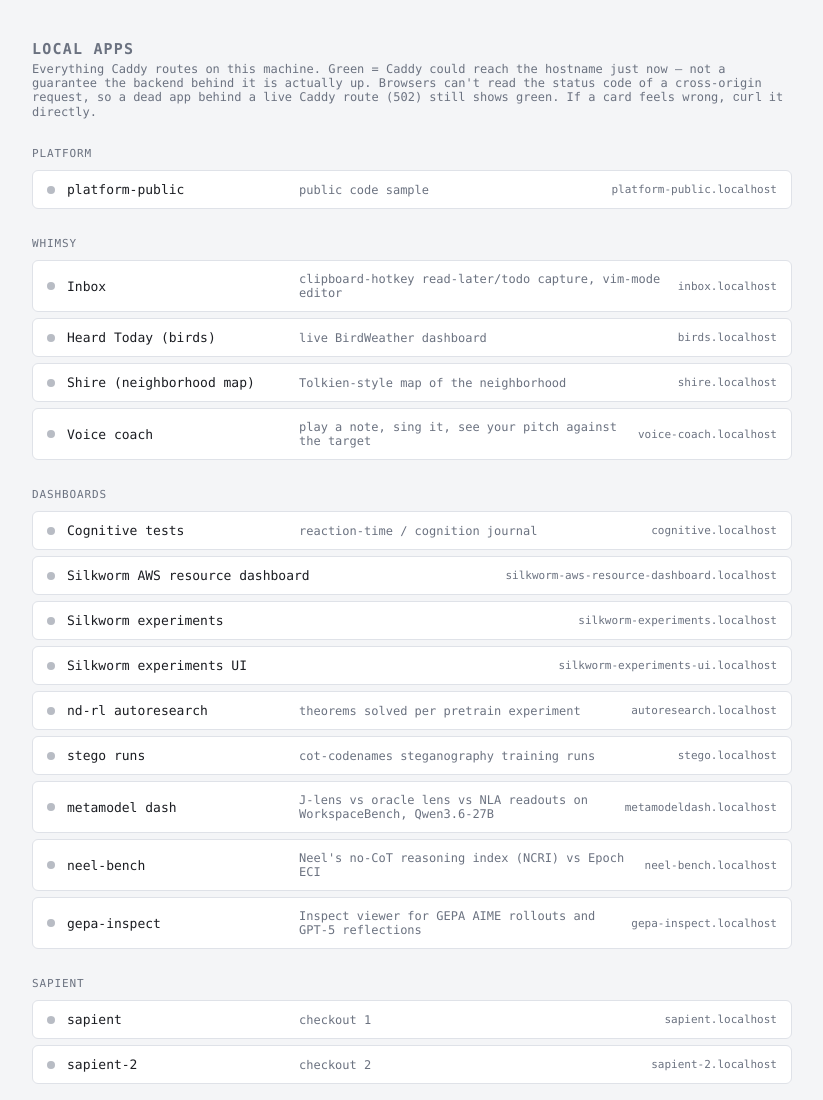
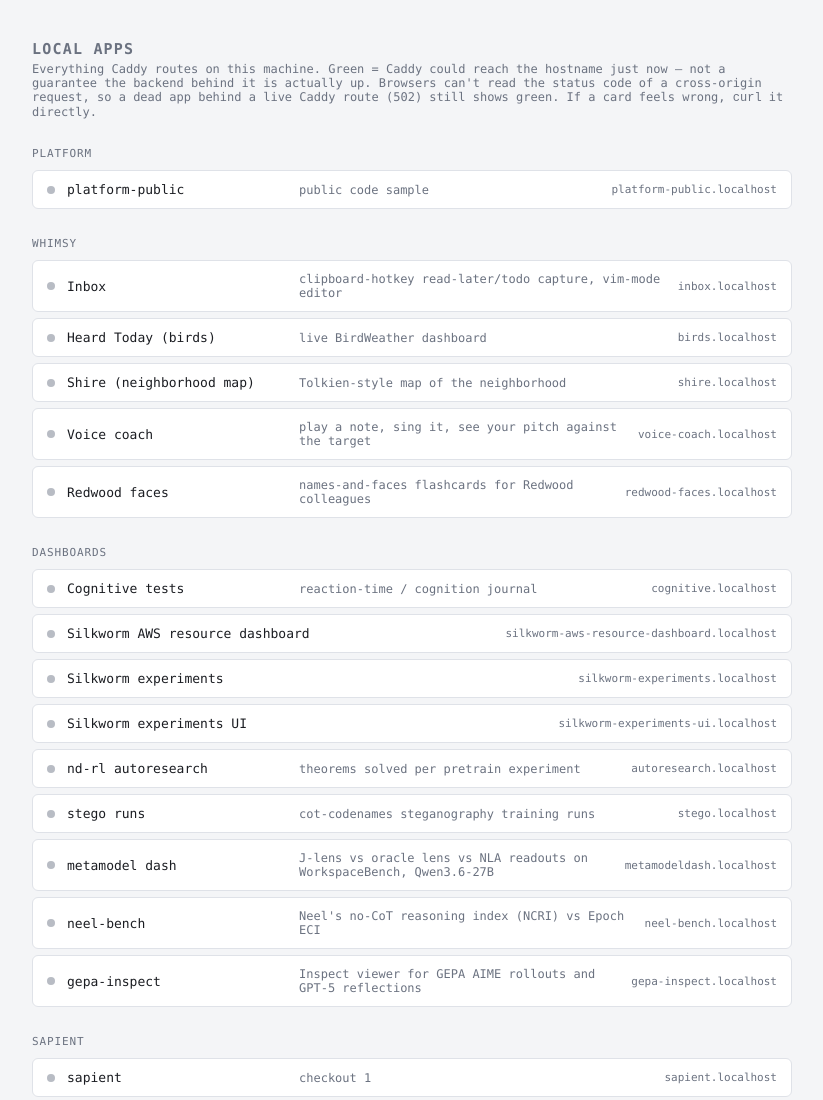
Before and after one commit to robbiethompson18/dotfiles, a plain HTML site: page caddy/app-localhost/index.html in a window 1280 px wide. Shown: the top 1100 px of the page, without its empty margins (228-1051 px from the left). Drawn offline with Linux system fonts and the light colour scheme; no server answers.

Commit message:
caddy: register redwood-faces.localhost
Co-Authored-By: Claude Fable 5.2 <noreply@anthropic.com>
Claude-Session: https://claude.ai/code/session_011Kit4RVa1Ke4Ss88JHtUJr

```diff
--- a/caddy/app-localhost/index.html
+++ b/caddy/app-localhost/index.html
@@ -103,6 +103,7 @@ const APPS = [
   { group: 'Whimsy', name: 'Heard Today (birds)', host: 'birds.localhost', desc: 'live BirdWeather dashboard' },
   { group: 'Whimsy', name: 'Shire (neighborhood map)', host: 'shire.localhost', desc: 'Tolkien-style map of the neighborhood' },
   { group: 'Whimsy', name: 'Voice coach', host: 'voice-coach.localhost', desc: 'play a note, sing it, see your pitch against the target' },
+  { group: 'Whimsy', name: 'Redwood faces', host: 'redwood-faces.localhost', desc: 'names-and-faces flashcards for Redwood colleagues' },
   { group: 'Dashboards', name: 'Cognitive tests', host: 'cognitive.localhost', desc: 'reaction-time / cognition journal' },
   { group: 'Dashboards', name: 'Silkworm AWS resource dashboard', host: 'silkworm-aws-resource-dashboard.localhost', desc: '' },
   { group: 'Dashboards', name: 'Silkworm experiments', host: 'silkworm-experiments.localhost', desc: '' },
```
Also changed, not shown: 1 other file.
